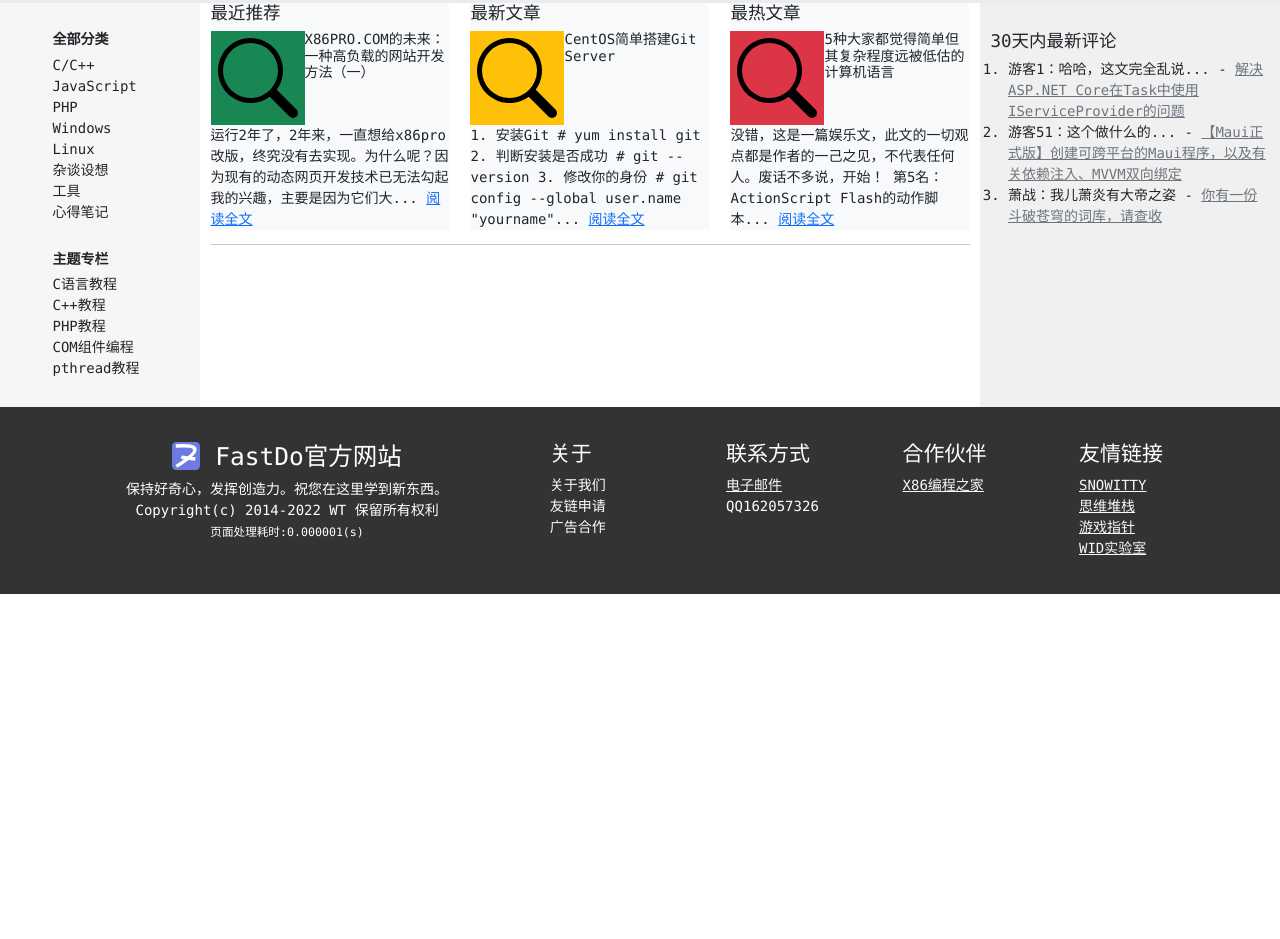
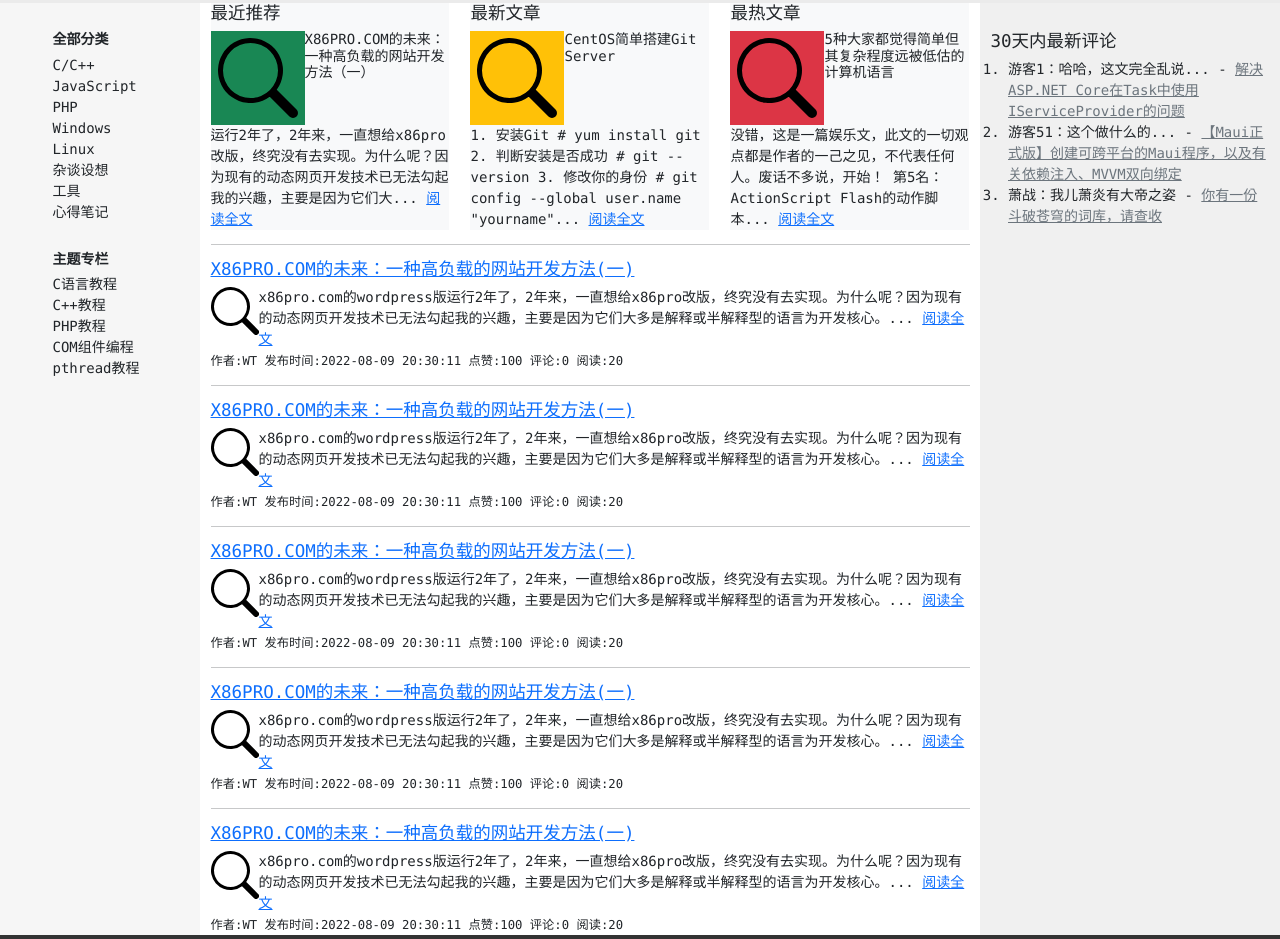
Before and after one commit to fastdo/blog, a plain HTML site: page index.html in a window 1280 px wide. Shown: the part 82-1021 px from the top of the page. Before the commit the page ends 800 px from the top, so only its background shows below. Drawn offline with Linux system fonts and the light colour scheme.

Commit message:
Signed-off-by: WT <zth555@qq.com>

```diff
--- a/index.html
+++ b/index.html
@@ -159,7 +159,70 @@
                     </div>
                 </div>
 
-                <hr class="" />
+                <div>
+                    <hr class="" />
+                    <h5><a href="#">X86PRO.COM的未来：一种高负载的网站开发方法(一)</a></h5>
+                    <div>
+                        <div style="float: left;"><img src="images/search.svg" width="48" alt="" /></div>
+                        <div>x86pro.com的wordpress版运行2年了，2年来，一直想给x86pro改版，终究没有去实现。为什么呢？因为现有的动态网页开发技术已无法勾起我的兴趣，主要是因为它们大多是解释或半解释型的语言为开发核心。... <a href="#">阅读全文</a></div>
+                        <div class="clearfix"></div>
+                    </div>
+                    <small>
+                        作者:WT  发布时间:2022-08-09 20:30:11  点赞:100  评论:0  阅读:20
+                    </small>
+                </div>
+
+                <div>
+                    <hr class="" />
+                    <h5><a href="#">X86PRO.COM的未来：一种高负载的网站开发方法(一)</a></h5>
+                    <div>
+                        <div style="float: left;"><img src="images/search.svg" width="48" alt="" /></div>
+                        <div>x86pro.com的wordpress版运行2年了，2年来，一直想给x86pro改版，终究没有去实现。为什么呢？因为现有的动态网页开发技术已无法勾起我的兴趣，主要是因为它们大多是解释或半解释型的语言为开发核心。... <a href="#">阅读全文</a></div>
+                        <div class="clearfix"></div>
+                    </div>
+                    <small>
+                        作者:WT  发布时间:2022-08-09 20:30:11  点赞:100  评论:0  阅读:20
+                    </small>
+                </div>
+
+                <div>
+                    <hr class="" />
+                    <h5><a href="#">X86PRO.COM的未来：一种高负载的网站开发方法(一)</a></h5>
+                    <div>
+                        <div style="float: left;"><img src="images/search.svg" width="48" alt="" /></div>
+                        <div>x86pro.com的wordpress版运行2年了，2年来，一直想给x86pro改版，终究没有去实现。为什么呢？因为现有的动态网页开发技术已无法勾起我的兴趣，主要是因为它们大多是解释或半解释型的语言为开发核心。... <a href="#">阅读全文</a></div>
+                        <div class="clearfix"></div>
+                    </div>
+                    <small>
+                        作者:WT  发布时间:2022-08-09 20:30:11  点赞:100  评论:0  阅读:20
+                    </small>
+                </div>
+
+                <div>
+                    <hr class="" />
+                    <h5><a href="#">X86PRO.COM的未来：一种高负载的网站开发方法(一)</a></h5>
+                    <div>
+                        <div style="float: left;"><img src="images/search.svg" width="48" alt="" /></div>
+                        <div>x86pro.com的wordpress版运行2年了，2年来，一直想给x86pro改版，终究没有去实现。为什么呢？因为现有的动态网页开发技术已无法勾起我的兴趣，主要是因为它们大多是解释或半解释型的语言为开发核心。... <a href="#">阅读全文</a></div>
+                        <div class="clearfix"></div>
+                    </div>
+                    <small>
+                        作者:WT  发布时间:2022-08-09 20:30:11  点赞:100  评论:0  阅读:20
+                    </small>
+                </div>
+
+                <div>
+                    <hr class="" />
+                    <h5><a href="#">X86PRO.COM的未来：一种高负载的网站开发方法(一)</a></h5>
+                    <div>
+                        <div style="float: left;"><img src="images/search.svg" width="48" alt="" /></div>
+                        <div>x86pro.com的wordpress版运行2年了，2年来，一直想给x86pro改版，终究没有去实现。为什么呢？因为现有的动态网页开发技术已无法勾起我的兴趣，主要是因为它们大多是解释或半解释型的语言为开发核心。... <a href="#">阅读全文</a></div>
+                        <div class="clearfix"></div>
+                    </div>
+                    <small>
+                        作者:WT  发布时间:2022-08-09 20:30:11  点赞:100  评论:0  阅读:20
+                    </small>
+                </div>
 
             </div>
 
```
